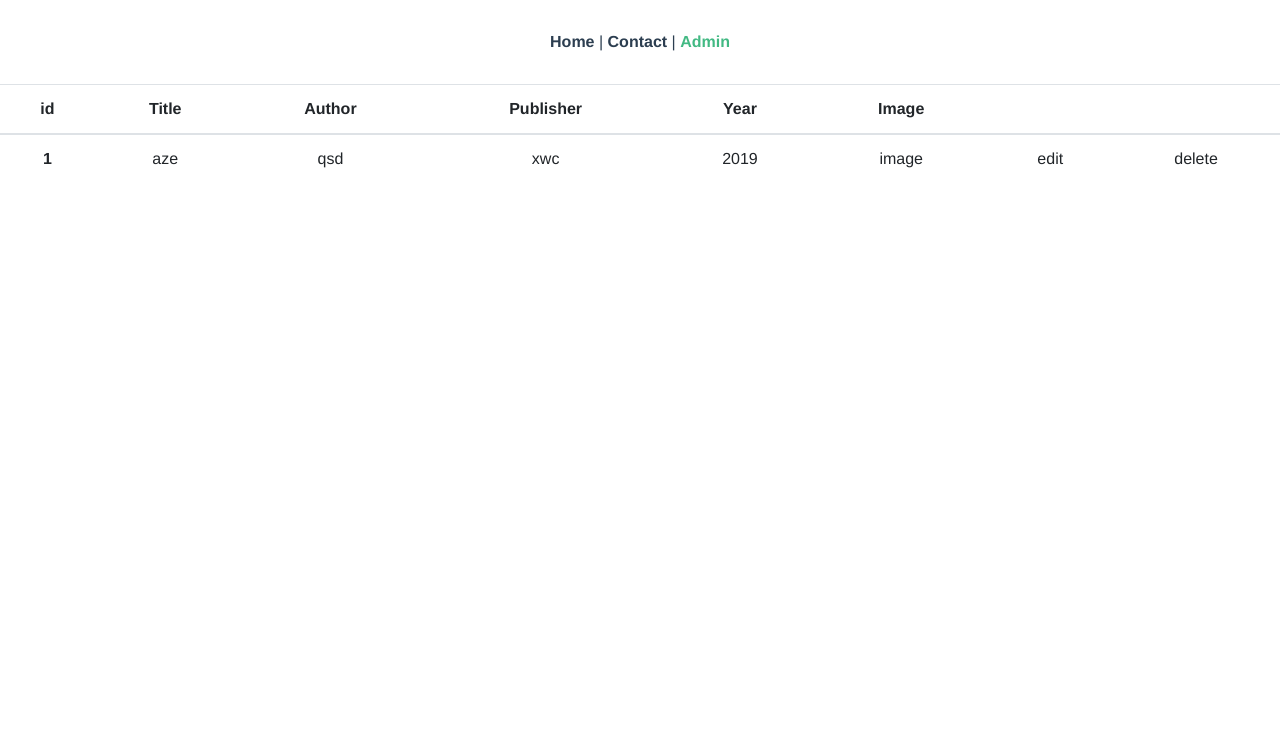
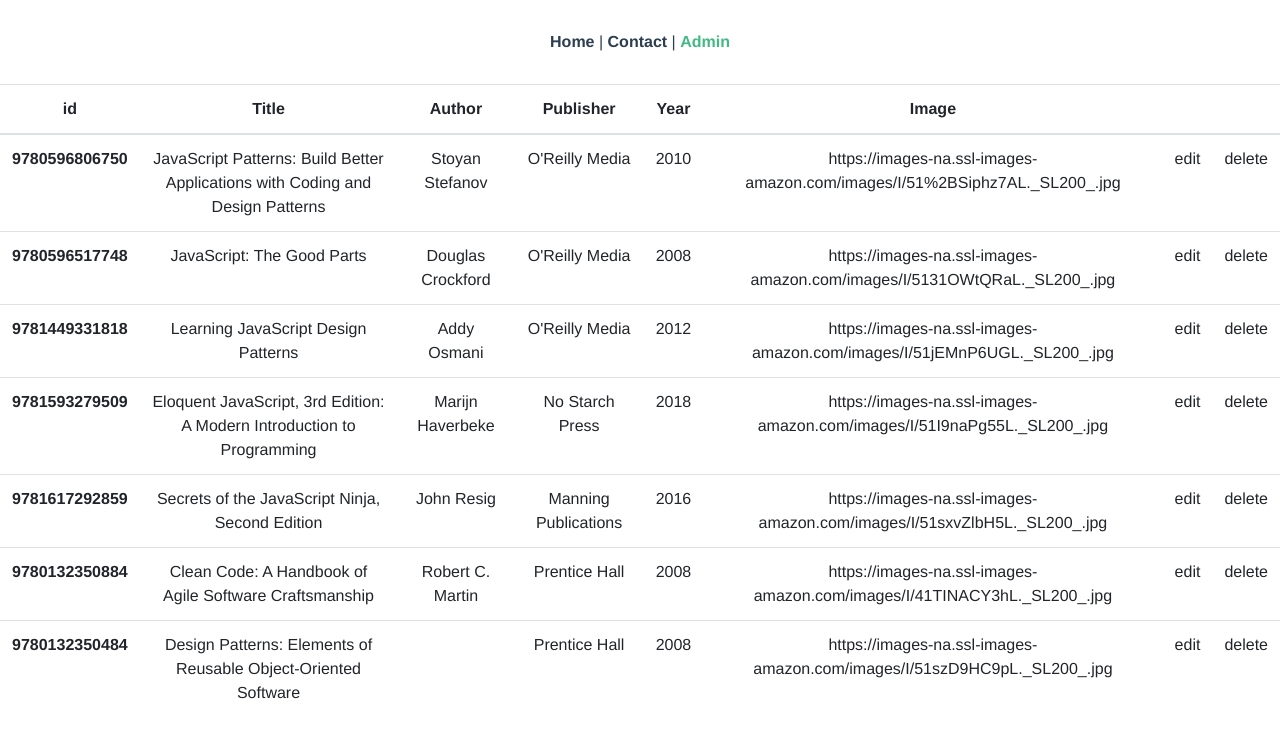
Before and after one commit to lucasteisseire/vuex-commerce-test, a Vue app: page /admin in a window 1280 px wide. Shown: the top 738 px of the page. Built offline with nearby package versions, Linux system fonts and the light colour scheme; data requests are answered from the project's data file.

Commit message:
fetch product list and rendered them on components

```diff
--- a/db.json
+++ b/db.json
@@ -4,7 +4,7 @@
         "title": "JavaScript Patterns: Build Better Applications with Coding and Design Patterns",
         "author": {
           "name": "Stefanov",
-          "firstname": "Stoyan"
+          "firstName": "Stoyan"
         },
         "publisher": "O'Reilly Media",
         "year": 2010,
@@ -15,7 +15,7 @@
         "title": "JavaScript: The Good Parts",
         "author": {
           "name": "Crockford",
-          "firstname": "Douglas"
+          "firstName": "Douglas"
         },
         "publisher": "O'Reilly Media",
         "year": 2008,
@@ -27,7 +27,7 @@
         "title": "Learning JavaScript Design Patterns",
         "author": {
           "name": "Osmani",
-          "firstname": "Addy"
+          "firstName": "Addy"
         },
         "publisher": "O'Reilly Media",
         "year": 2012,
@@ -39,7 +39,7 @@
         "title": "Eloquent JavaScript, 3rd Edition: A Modern Introduction to Programming",
         "author": {
           "name": "Haverbeke",
-          "firstname": "Marijn"
+          "firstName": "Marijn"
         },
         "publisher": "No Starch Press",
         "year": 2018,
@@ -51,7 +51,7 @@
         "title": "Secrets of the JavaScript Ninja, Second Edition",
         "author": {
           "name": "Resig",
-          "firstname": "John"
+          "firstName": "John"
         },
         "publisher": "Manning Publications",
         "year": 2016,
@@ -63,7 +63,7 @@
         "title": "Clean Code: A Handbook of Agile Software Craftsmanship",
         "author": {
           "name": "Martin",
-          "firstname": "Robert C."
+          "firstName": "Robert C."
         },
         "publisher": "Prentice Hall",
         "year": 2008,
@@ -71,23 +71,23 @@
         "image": "https://images-na.ssl-images-amazon.com/images/I/41TINACY3hL._SL200_.jpg"
       },
       {
-        "id": 9780132350884,
+        "id": 9780132350484,
         "title": "Design Patterns: Elements of Reusable Object-Oriented Software",
         "author": [{
             "name": "Gamma",
-            "firstname": "Erich "
+            "firstName": "Erich "
           },
           {
             "name": "Helm",
-            "firstname": "Richard "
+            "firstName": "Richard "
           },
           {
             "name": "Johnson",
-            "firstname": "Ralph "
+            "firstName": "Ralph "
           },
           {
             "name": "Vlissides",
-            "firstname": "John"
+            "firstName": "John"
           }
         ],
         "publisher": "Prentice Hall",
--- a/package.json
+++ b/package.json
@@ -9,6 +9,7 @@
     "lint": "vue-cli-service lint"
   },
   "dependencies": {
+    "axios": "^0.19.0",
     "bootstrap": "^4.3.1",
     "core-js": "^2.6.5",
     "json-server": "^0.15.0",
--- a/src/components/admin/ProductList.vue
+++ b/src/components/admin/ProductList.vue
@@ -14,13 +14,13 @@
         </tr>
       </thead>
       <tbody>
-        <tr>
-          <th scope="row">1</th>
-          <td>aze</td>
-          <td>qsd</td>
-          <td>xwc</td>
-          <td>2019</td>
-          <td>image</td>
+        <tr v-for="product in products" :key="product.id">
+          <th scope="row">{{ product.id }}</th>
+          <td> {{ product.title }} </td>
+          <td> {{ product.author.firstName }} {{ product.author.name }} </td>
+          <td>{{ product.publisher }}</td>
+          <td>{{ product.year }}</td>
+          <td>{{ product.image }}</td>
           <td>edit</td>
           <td>delete</td>
         </tr>
@@ -30,7 +30,21 @@
 </template>
 
 <script>
-export default {};
+import productService from '../../services/productService'
+export default {
+    data() {
+        return {
+            products: []
+        }
+    },
+    created() {
+        productService.getProducts().then(res => {
+            const { data } = res
+            this.products = data
+            console.log(this.products)
+        })
+    }
+};
 </script>
 
 <style lang="scss" scoped></style>
--- /dev/null
+++ b/src/services/productService.js
@@ -0,0 +1,11 @@
+// CRUD (create read update delete)
+
+import axios from 'axios'
+
+let baseUrl = "http://localhost:3000"
+
+export default {
+    getProducts() {
+        return axios.get(`${baseUrl}/products`)
+    }
+}
--- a/src/views/Home.vue
+++ b/src/views/Home.vue
@@ -1,18 +1,15 @@
 <template>
   <div class="home">
-    <img alt="Vue logo" src="../assets/logo.png" />
-    <HelloWorld msg="Welcome to Your Vue.js App" />
+    <h1>Book Shop</h1>
   </div>
 </template>
 
 <script>
 // @ is an alias to /src
-import HelloWorld from "@/components/HelloWorld.vue";
 
 export default {
   name: "home",
   components: {
-    HelloWorld
   }
 };
 </script>
```
Also changed, not shown: 1 other file (tests, documents, lock files or other folders).
